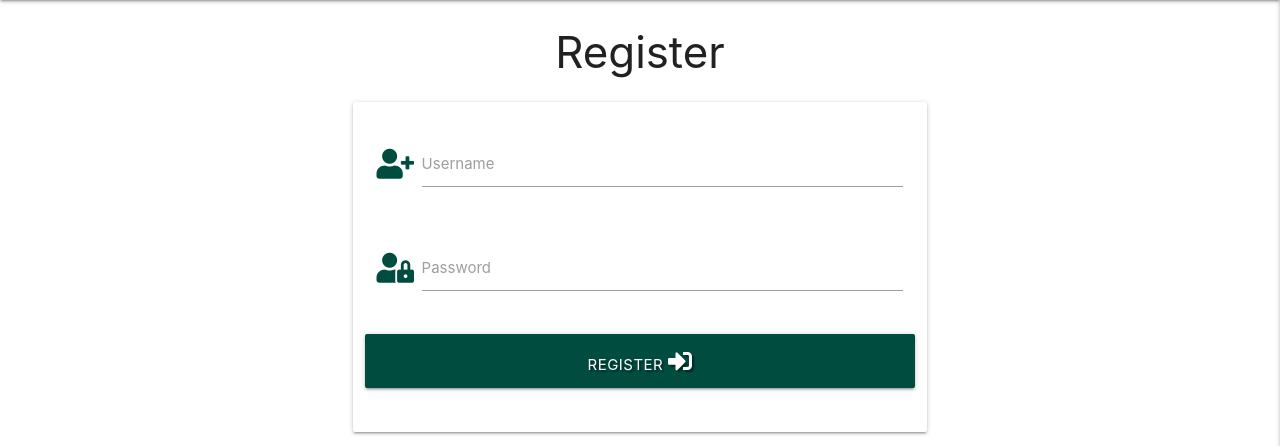
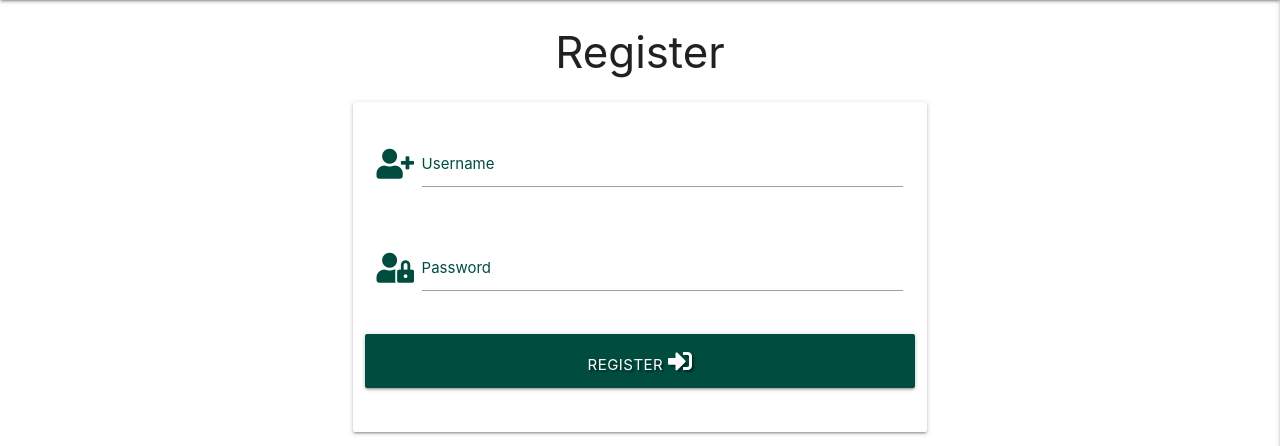
Before and after one commit to janet-dev/ci-milestone-project-3, a Flask app: page /register in a window 1280 px wide. Shown: the part 64-510 px from the top of the page. Run offline with Flask 2, Linux system fonts and the light colour scheme; some libraries are stand-ins or nearby versions.

Commit message:
Change label colour to dark teal for login and register pages

```diff
--- a/templates/login.html
+++ b/templates/login.html
@@ -11,7 +11,7 @@
                     <div class="input-field col s12">
                         <i class="fas fa-user-cog prefix teal-text text-darken-4"></i>
                         <input id="username" name="username" type="text" minlength="5" maxlength="15" pattern="^[a-zA-Z0-9]{5,15}$" class="validate" required>
-                        <label for="username">Username</label>
+                        <label for="username" class="teal-text text-darken-4">Username</label>
                       </div>
                 </div>
                 <!-- password -->
@@ -19,7 +19,7 @@
                     <div class="input-field col s12">
                         <i class="fas fa-user-lock prefix teal-text text-darken-4"></i>
                         <input id="password" name="password" type="password" minlength="5" maxlength="15" pattern="^[a-zA-Z0-9]{5,15}$" class="validate" required>
-                        <label for="password">Password</label>
+                        <label for="password" class="teal-text text-darken-4">Password</label>
                     </div>
                 </div>
                 <!-- login -->
--- a/templates/register.html
+++ b/templates/register.html
@@ -11,7 +11,7 @@
                     <div class="input-field col s12">
                         <i class="fas fa-user-plus prefix teal-text text-darken-4"></i>
                         <input id="username" name="username" type="text" minlength="5" maxlength="15" pattern="^[a-zA-Z0-9]{5,15}$" class="validate" required>
-                        <label for="username">Username</label>
+                        <label for="username" class="teal-text text-darken-4">Username</label>
                       </div>
                 </div>
                 <!-- password -->
@@ -19,7 +19,7 @@
                     <div class="input-field col s12">
                         <i class="fas fa-user-lock prefix teal-text text-darken-4"></i>
                         <input id="password" name="password" type="password" minlength="5" maxlength="15" pattern="^[a-zA-Z0-9]{5,15}$" class="validate" required>
-                        <label for="password">Password</label>
+                        <label for="password" class="teal-text text-darken-4">Password</label>
                     </div>
                 </div>
                 <!-- register -->
```
